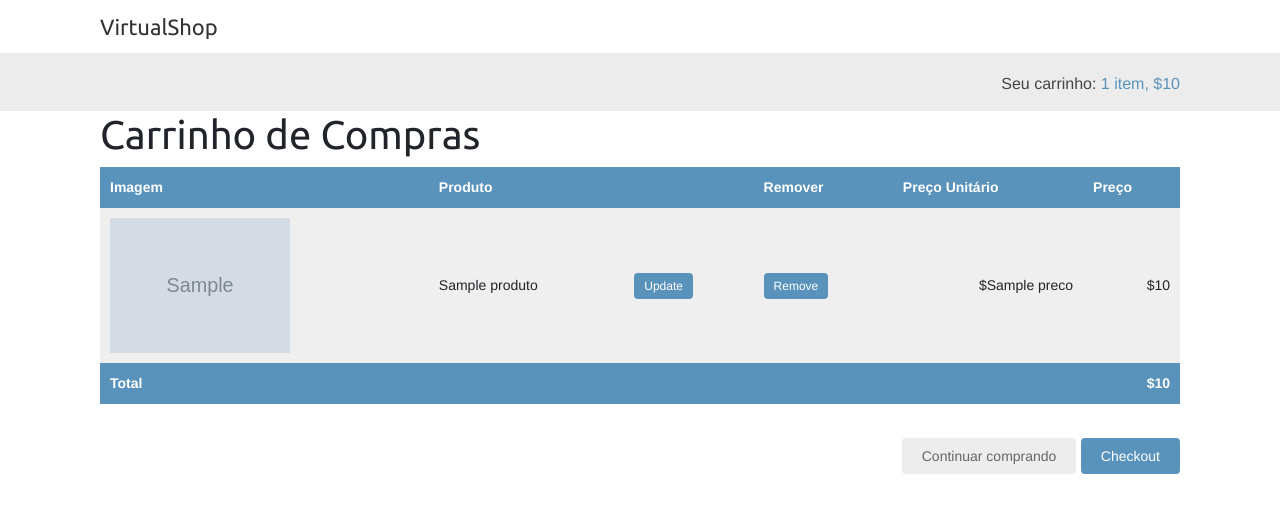
After one commit to monteirosamuel74/BackEndWeb, a Django app: template virtualshop/cart/template/cart/detail.html in a window 1280 px wide. The commit adds this page. Shown: the top 513 px of the page. Run offline with Django 5.2, Linux system fonts and the light colour scheme; the template is opened without the code that fills it: most values are stand-ins (such as "Sample title", 1, 10 or a date in 2020); grey boxes marked "Sample" are stand-in pictures; some libraries are stand-ins or nearby versions.

Commit message:
Aula 27112024

```diff
--- /dev/null
+++ b/virtualshop/cart/template/cart/detail.html
@@ -0,0 +1,63 @@
+{% extends "shop/base.html" %}
+{% load static %}
+
+{% block title %}
+Carrinho de Compras
+{% endblock %}
+
+{% block content %}
+  <h1>Carrinho de Compras</h1>
+  <table class="cart">
+    <thead>
+      <tr>
+        <th>Imagem</th>
+        <th>Produto</th>
+        <th></th>
+        <th>Remover</th>
+        <th>Preço Unitário</th>
+        <th>Preço</th>
+      </tr>
+    </thead>
+    <tbody>
+      {% for item in cart %}
+        {% with produto=item.produto %}
+          <tr>
+            <td>
+              <a href="{{ produto.get_absolute_url }}">
+                <img src="{% if produto.imagem %}{{ produto.imagem.url }}
+                {% else %}{% static 'img/no_image.png' %}{% endif %}">
+              </a>
+            </td>
+            <td>{{ produto.nome }}</td>
+            <td>
+              <form action="{% url 'cart:cart_adicionar' produto.id %}" method="post">
+                {{ item.atualizar_quantidade_form.quantidade }}
+                {{ item.atualizar_quantidade_form.override }}
+                <input type="submit" value="Update">
+                {% csrf_token %}
+              </form>
+            </td>
+            <td>
+              <form action="{% url 'cart:cart_remover' produto.id %}" method="post">
+                <input type="submit" value="Remove">
+                {% csrf_token %}
+              </form>
+            </td>
+            <td class="num">${{ item.preco }}</td>
+            <td class="num">${{ item.preco_total }}</td>
+          </tr>
+        {% endwith %}
+      {% endfor %}
+      <tr class="total">
+        <td>Total</td>
+        <td colspan="4"></td>
+        <td class="num">${{ cart.get_preco_total }}</td>
+      </tr>
+    </tbody>
+  </table>
+  <p class="text-right">
+    <a href="{% url 'shop:produto_list' %}" class="button
+    light">Continuar comprando</a>
+    <a href="#" class="button">Checkout</a>
+  </p>
+{% endblock %}
--- a/virtualshop/shop/templates/shop/base.html
+++ b/virtualshop/shop/templates/shop/base.html
@@ -1,13 +1,14 @@
 {% load static %}
 <!DOCTYPE html>
 <html>
-
   <head>
     <meta charset="utf-8" />
     <title>{% block title %}VirtualShop{% endblock %}</title>
+    {% load bootstrap5 %}
+    {% bootstrap_css %}
+    {% bootstrap_javascript %}
     <link href="{% static 'css/base.css' %}" rel="stylesheet">
   </head>
-
   <body>
     <div id="header">
       <a href="/" class="logo">VirtualShop</a>
@@ -17,9 +18,9 @@
         {% with total_items=cart|length %}
           {% if total_items > 0 %}
             Seu carrinho:
-      <a href="{% url 'cart:cart_detail' %}">
+            <a href="{% url 'cart:cart_detalhe' %}">
               {{ total_items }} item{{ total_items|pluralize }},
-        ${{ cart.get_total_price }}
+              ${{ cart.get_preco_total }}
             </a>
           {% elif not order %}
             Seu carrinho está vázio.
@@ -32,5 +33,4 @@
       {% endblock %}
     </div>
   </body>
-
 </html>
--- a/virtualshop/shop/templates/shop/produto/list.html
+++ b/virtualshop/shop/templates/shop/produto/list.html
@@ -24,7 +24,7 @@
   {% for produto in produtos %}
   <div class="item">
     <a href="{{ produto.get_absolute_url }}">
-      <img src="{% if produto.imagem %}{{ produto.imagem.url }}{% else %}{% static " img/no_image.png" %}{% endif %}">
+      <img src="{% if produto.imagem %}{{ produto.imagem.url }}{% else %}{% static 'img/no_image.png' %}{% endif %}">
     </a>
     <a href="{{ produto.get_absolute_url }}">{{ produto.nome }}</a>
     <br>
--- a/virtualshop/virtualshop/settings.py
+++ b/virtualshop/virtualshop/settings.py
@@ -39,6 +39,7 @@ INSTALLED_APPS = [
     'django.contrib.staticfiles',
     'shop.apps.ShopConfig',
     'cart.apps.CartConfig',
+    'bootstrap5',
 ]
 
 MIDDLEWARE = [
```
Also changed, not shown: virtualshop/shop/templates/shop/produto/detail.html (+4 -3 lines). Lines whose indentation alone changed are shown as unchanged.
